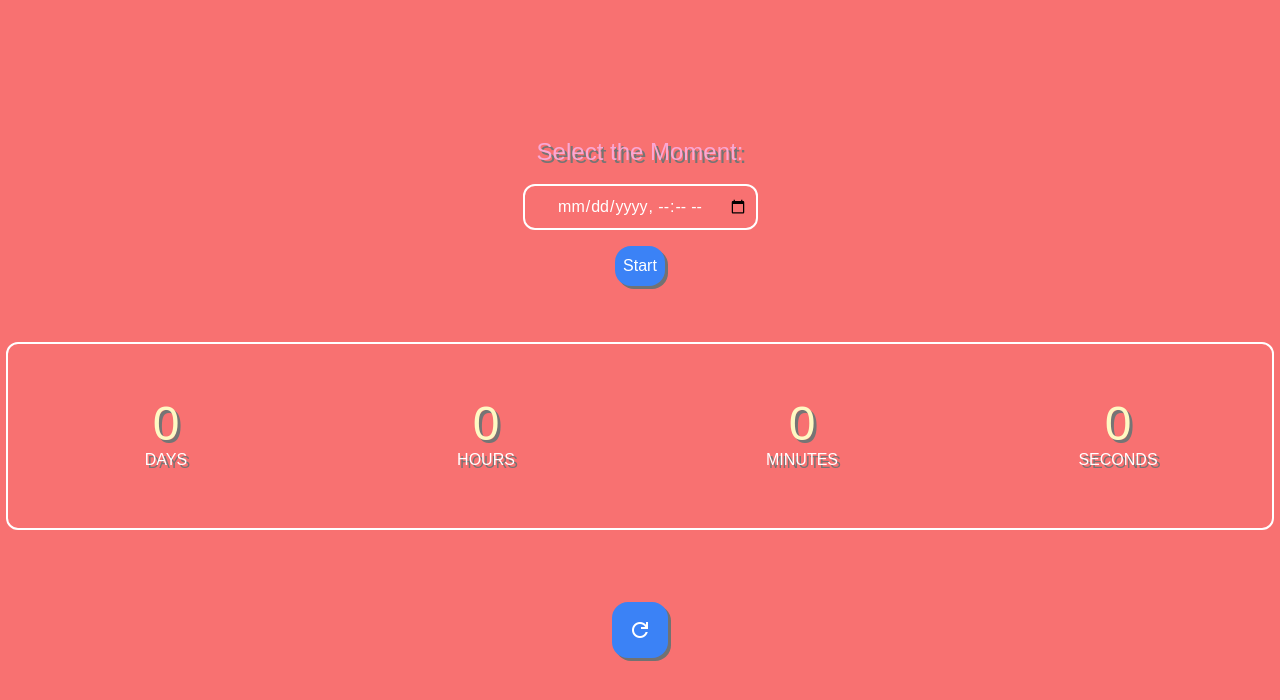
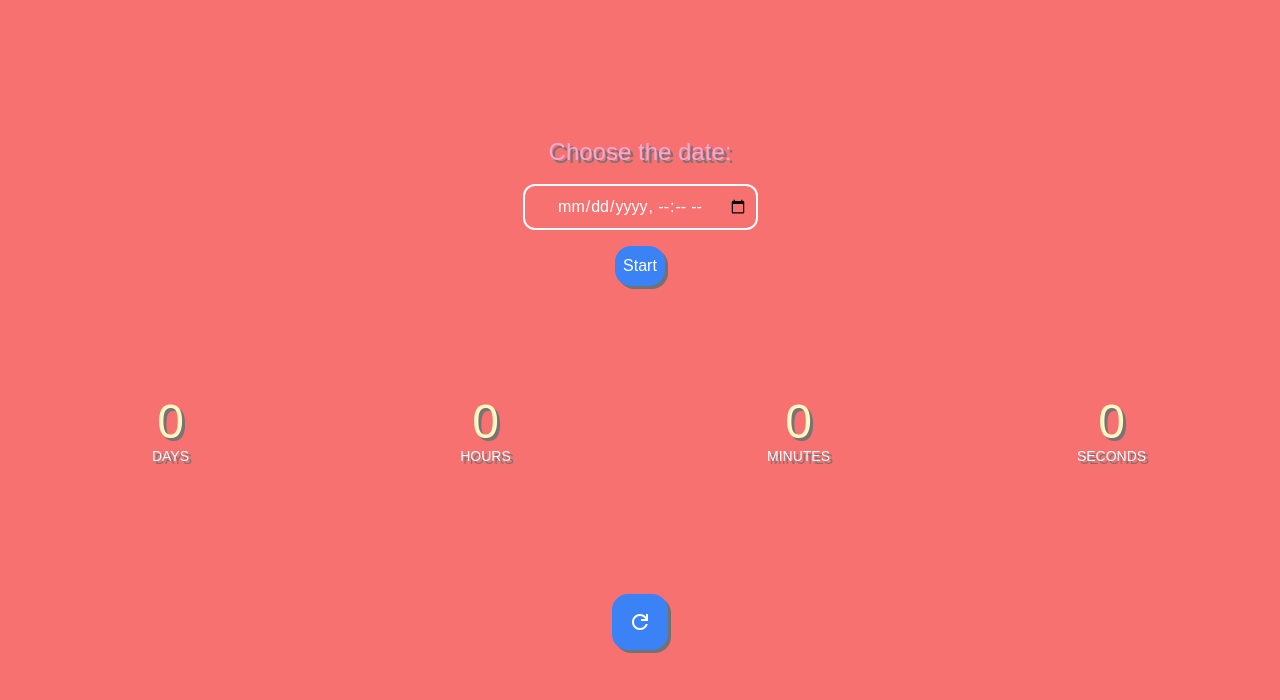
Before and after one commit to gitRaduZamfir/first-timer-project, a plain HTML site: page index.html in a window 1280 px wide. Drawn offline with nearby package versions, Linux system fonts and the light colour scheme; a web font is replaced by a local one.

Commit message:
minor changes of design

```diff
--- a/index.html
+++ b/index.html
@@ -23,7 +23,7 @@
           id="labelID"
           for="countdown"
           class="countdown_label text-center mx-auto text-pink-300 text-2xl"
-          >Select the Moment:</label
+          >Choose the date:</label
         >
         <input
           type="datetime-local"
@@ -40,7 +40,7 @@
       </section>
       <section
         id="section_two"
-        class="main border-2 border-solid border-white rounded-xl text-white bg-red-400 grid grid-cols-4 justify-center text-l space-x-2 py-14"
+        class="main text-white bg-red-400 grid grid-cols-4 justify-center text-sm space-x-1 py-14 px-2"
       >
         <div class="timer_all_days">
           <div
--- a/styles.css
+++ b/styles.css
@@ -33,7 +33,6 @@ body {
 }
 
 /*confetti animation*/
-
 canvas {
   overflow-y: hidden;
   overflow-x: hidden;
```
